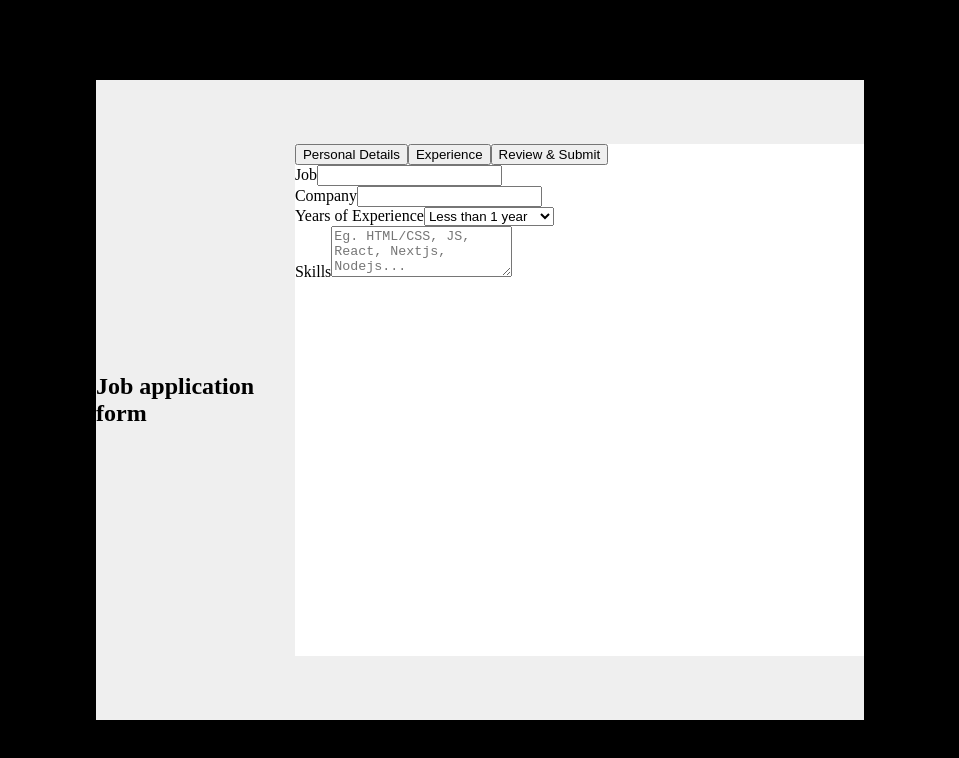
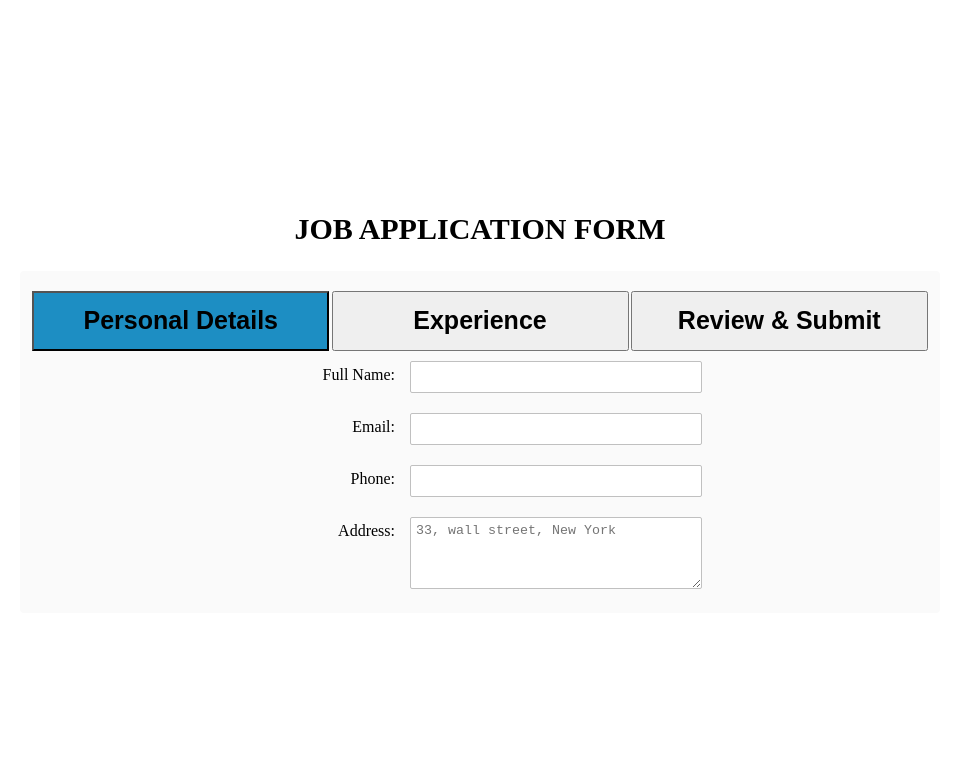
Before and after one commit to trilok-l01c/beyondChat-assignment, a React (Vite) app in the folder frontend/: page / in a window 1280 px wide. Shown: the top 758 px of the page, without its empty margins (160-1119 px from the left). Built offline with nearby package versions, Linux system fonts and the light colour scheme.

Commit message:
Working with UI, ISSUE: inputs are not working

```diff
--- a/frontend/src/App.css
+++ b/frontend/src/App.css
@@ -1,25 +1,120 @@
-body {
+body,
+#root {
     width: 100vw;
     height: 100vh;
     margin: 0;
-    background-color: #000000;
+    background-color: #ffffff;
     display: flex;
+    flex-direction: column;
     justify-content: center;
     align-items: center;
 }
 
-.container {
-    width: 60vw;
-    height: 80vh;
-    background-color: #efefef;
+h2 {
+    text-transform: uppercase;
+    text-align: center;
+    font-size: 30px;
+}
+
+.tabs-container {
+    background-color: rgb(250, 250, 250);
+    margin: 0 auto;
+    border-radius: 4px;
+    width: 75%;
+    max-width: 900px;
+    padding: 10px;
+    padding-top: 20px;
+}
+
+.tabs-header {
+    height: 60px;
+    width: 100%;
     display: flex;
-    justify-content: center;
+    justify-content: space-evenly;
     align-items: center;
 }
 
-.container > div {
-    width: 80%;
-    height: 80%;
-    background-color: #ffffff;
-    margin: auto;
+.tab-header {
+    height: inherit;
+    width: 33%;
+    font-size: 25px;
+    font-weight: 600;
 }
+
+.tab-header.active {
+    background-color: rgb(29, 142, 195);
+}
+label {
+    display: inline-block;
+    text-align: right;
+    width: 40%;
+    padding: 5px;
+    vertical-align: top;
+    margin-top: 10px;
+}
+
+input,
+textarea {
+    height: 20px;
+    width: 280px;
+    padding: 5px;
+    margin: 10px;
+    border: 1px solid #c0c0c0;
+    border-radius: 2px;
+}
+
+textarea {
+    height: 60px;
+}
+
+#submit {
+    background-color: purple;
+    border-radius: 4px;
+    color: white;
+    font-size: 1em;
+    height: 40px;
+    width: 96px;
+    margin: 10px;
+    border: 0px solid;
+}
+
+select {
+    height: 35px;
+    width: 140px;
+    padding: 5px;
+    margin: 10px;
+    margin-top: 15px;
+    border: 1px solid #c0c0c0;
+    border-radius: 2px;
+}
+
+.radio,
+.checkbox {
+    position: relative;
+    left: -43px;
+    margin-left: 10px;
+    display: block;
+    padding-bottom: 10px;
+}
+
+@media screen and (max-width: 833px) {
+    input {
+        width: 80%;
+    }
+    select {
+        width: 90%;
+    }
+}
+
+@media screen and (max-width: 520px) {
+    label {
+        width: 100%;
+        text-align: left;
+    }
+    input {
+        width: 100%;
+    }
+    select {
+        width: 100%;
+    }
+}
--- a/frontend/src/App.jsx
+++ b/frontend/src/App.jsx
@@ -4,13 +4,11 @@ import "./PostCard";
 import Tab from "./Tab";
 function App() {
     // here we will have our articles array
-    const [activeTab, SetActiveTab] = useState(1);
+    const [activeTab, SetActiveTab] = useState(0);
     return (
         <>
-            <div className="container">
-                <h2>Job application form</h2>
-                <Tab activeTab={activeTab} />
-            </div>
+            <h2>Job application form</h2>
+            <Tab activeTab={activeTab} />
         </>
     );
 }
--- a/frontend/src/Tab.jsx
+++ b/frontend/src/Tab.jsx
@@ -16,7 +16,7 @@ export default function Tab({ activeTab }) {
     // handle formData as the user types function
     const handleDataInput = (e) => {
         const [name, value] = e.target;
-        setFormData({ ...formData, [name]: value });
+        setFormData({ [name]: value, ...formData });
     };
 
     // --- returning ---
@@ -44,46 +44,46 @@ export default function Tab({ activeTab }) {
                 {activeTab == 0 && (
                     <div className="personal-info">
                         <div className="input-sec">
-                            <label htmlFor="fullName"></label>
+                            <label htmlFor="fullName">Full Name:</label>
                             <input
                                 type="text"
                                 id="fullName"
                                 name="fullName"
-                                onChange={() => handleDataInput}
+                                onChange={handleDataInput}
                                 value={formData.fullName}
                                 required
                             />
                         </div>
                         <div className="input-sec">
-                            <label htmlFor="email"></label>
+                            <label htmlFor="email">Email:</label>
                             <input
                                 type="email"
                                 id="email"
                                 name="email"
                                 value={formData.email}
-                                onChange={() => handleDataInput}
+                                onChange={handleDataInput}
                                 required
                             />
                         </div>
                         <div className="input-sec">
-                            <label htmlFor="phone"></label>
+                            <label htmlFor="phone">Phone:</label>
                             <input
                                 type="tel"
                                 id="phone"
                                 name="phone"
-                                onChange={() => handleDataInput}
+                                onChange={handleDataInput}
                                 value={formData.phone}
                             />
                         </div>
                         <div className="input-sec">
-                            <label htmlFor="address"></label>
+                            <label htmlFor="address">Address:</label>
                             <textarea
                                 rows="3"
                                 placeholder="33, wall street, New York"
                                 id="address"
                                 name="address"
                                 required
-                                onChange={() => handleDataInput}
+                                onChange={handleDataInput}
                                 value={formData.address}
                             />
                         </div>
@@ -99,7 +99,7 @@ export default function Tab({ activeTab }) {
                                 type="text"
                                 name="jobTitle"
                                 value={formData.jobTitle}
-                                onChange={() => handleDataInput}
+                                onChange={handleDataInput}
                             />
                         </div>
                         <div className="input-sec">
@@ -109,7 +109,7 @@ export default function Tab({ activeTab }) {
                                 type="text"
                                 name="company"
                                 value={formData.company}
-                                onChange={() => handleDataInput}
+                                onChange={handleDataInput}
                             />
                         </div>
                         <div className="input-sec">
@@ -118,7 +118,7 @@ export default function Tab({ activeTab }) {
                                 name="yoe"
                                 id="yoe"
                                 value={formData.yoe}
-                                onChange={() => handleDataInput}
+                                onChange={handleDataInput}
                             >
                                 <option value="0-1">Less than 1 year</option>
                                 <option value="1-3">1-3 years</option>
@@ -134,7 +134,7 @@ export default function Tab({ activeTab }) {
                                 rows={3}
                                 placeholder="Eg. HTML/CSS, JS, React, Nextjs, Nodejs..."
                                 value={formData.skills}
-                                onChange={() => handleDataInput}
+                                onChange={handleDataInput}
                             ></textarea>
                         </div>
                     </div>
```
